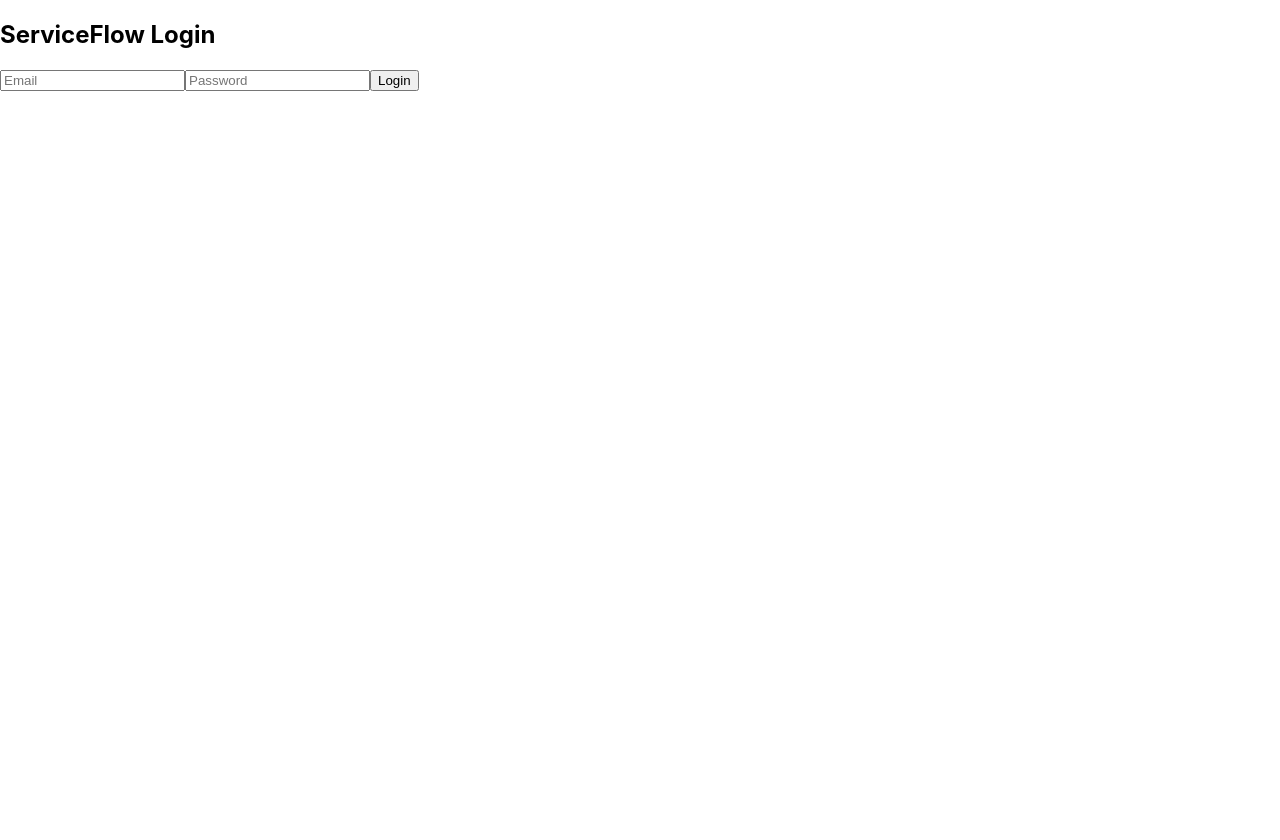
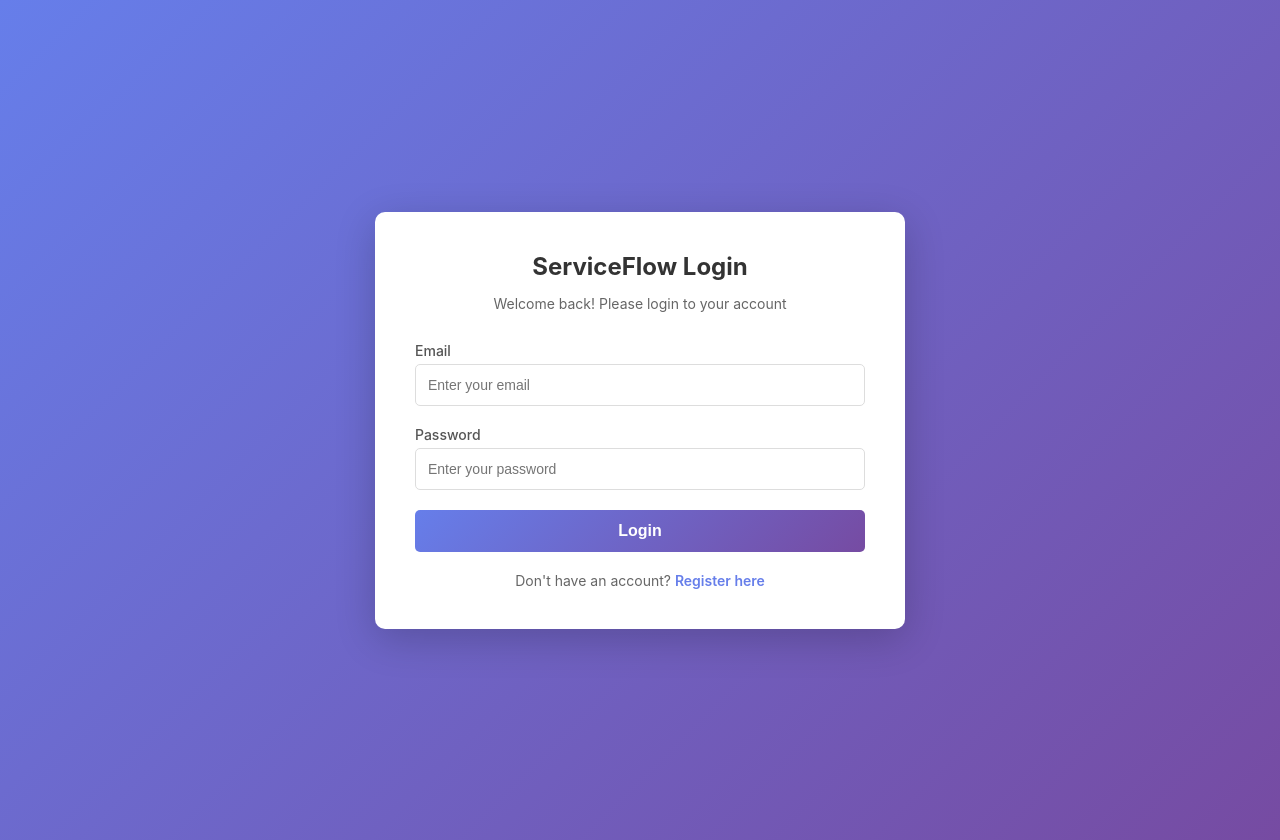
Before and after one commit to Mohamedriyas2411/JobTrack, a React (Create React App) app in the folder frontend/: page / in a window 1280 px wide. Before the commit the page ends 800 px from the top, so only its background shows below. Built offline with nearby package versions, Linux system fonts and the light colour scheme.

Commit message:
authentication module

```diff
--- /dev/null
+++ b/frontend/src/auth/Auth.css
@@ -0,0 +1,108 @@
+.auth-container {
+  min-height: 100vh;
+  display: flex;
+  align-items: center;
+  justify-content: center;
+  background: linear-gradient(135deg, #667eea 0%, #764ba2 100%);
+  padding: 20px;
+}
+
+.auth-card {
+  background: white;
+  padding: 40px;
+  border-radius: 10px;
+  box-shadow: 0 10px 40px rgba(0, 0, 0, 0.2);
+  width: 100%;
+  max-width: 450px;
+}
+
+.auth-card h2 {
+  margin: 0 0 10px 0;
+  color: #333;
+  text-align: center;
+}
+
+.auth-subtitle {
+  text-align: center;
+  color: #666;
+  margin-bottom: 30px;
+  font-size: 14px;
+}
+
+.form-group {
+  margin-bottom: 20px;
+}
+
+.form-group label {
+  display: block;
+  margin-bottom: 5px;
+  color: #555;
+  font-weight: 500;
+  font-size: 14px;
+}
+
+.form-group input,
+.form-group select {
+  width: 100%;
+  padding: 12px;
+  border: 1px solid #ddd;
+  border-radius: 5px;
+  font-size: 14px;
+  transition: border-color 0.3s;
+  box-sizing: border-box;
+}
+
+.form-group input:focus,
+.form-group select:focus {
+  outline: none;
+  border-color: #667eea;
+}
+
+.btn-primary {
+  width: 100%;
+  padding: 12px;
+  background: linear-gradient(135deg, #667eea 0%, #764ba2 100%);
+  color: white;
+  border: none;
+  border-radius: 5px;
+  font-size: 16px;
+  font-weight: 600;
+  cursor: pointer;
+  transition: transform 0.2s;
+}
+
+.btn-primary:hover:not(:disabled) {
+  transform: translateY(-2px);
+}
+
+.btn-primary:disabled {
+  opacity: 0.6;
+  cursor: not-allowed;
+}
+
+.error-message {
+  background: #fee;
+  color: #c33;
+  padding: 10px;
+  border-radius: 5px;
+  margin-bottom: 20px;
+  font-size: 14px;
+  text-align: center;
+}
+
+.auth-switch {
+  margin-top: 20px;
+  text-align: center;
+  color: #666;
+  font-size: 14px;
+}
+
+.auth-switch span {
+  color: #667eea;
+  cursor: pointer;
+  font-weight: 600;
+}
+
+.auth-switch span:hover {
+  text-decoration: underline;
+}
--- a/frontend/src/auth/Login.js
+++ b/frontend/src/auth/Login.js
@@ -1,22 +1,75 @@
 import { useState } from "react";
 import api from "../api/api";
+import "./Auth.css";
 
-function Login({ setRole }) {
+function Login({ setRole, onSwitchToRegister }) {
   const [email, setEmail] = useState("");
   const [password, setPassword] = useState("");
+  const [error, setError] = useState("");
+  const [loading, setLoading] = useState(false);
 
-  const handleLogin = async () => {
-    const res = await api.post("/auth/login", { email, password });
-    localStorage.setItem("token", res.data.token);
-    setRole(res.data.role);
+  const handleLogin = async (e) => {
+    e.preventDefault();
+    setError("");
+
+    if (!email || !password) {
+      setError("Please enter both email and password");
+      return;
+    }
+
+    try {
+      setLoading(true);
+      const res = await api.post("/auth/login", { email, password });
+      localStorage.setItem("token", res.data.token);
+      setRole(res.data.role);
+    } catch (err) {
+      setError(err.response?.data?.message || "Login failed");
+    } finally {
+      setLoading(false);
+    }
   };
 
   return (
-    <div>
-      <h2>ServiceFlow Login</h2>
-      <input placeholder="Email" onChange={e => setEmail(e.target.value)} />
-      <input type="password" placeholder="Password" onChange={e => setPassword(e.target.value)} />
-      <button onClick={handleLogin}>Login</button>
+    <div className="auth-container">
+      <div className="auth-card">
+        <h2>ServiceFlow Login</h2>
+        <p className="auth-subtitle">Welcome back! Please login to your account</p>
+
+        {error && <div className="error-message">{error}</div>}
+
+        <form onSubmit={handleLogin}>
+          <div className="form-group">
+            <label>Email</label>
+            <input
+              type="email"
+              placeholder="Enter your email"
+              value={email}
+              onChange={(e) => setEmail(e.target.value)}
+              required
+            />
+          </div>
+
+          <div className="form-group">
+            <label>Password</label>
+            <input
+              type="password"
+              placeholder="Enter your password"
+              value={password}
+              onChange={(e) => setPassword(e.target.value)}
+              required
+            />
+          </div>
+
+          <button type="submit" className="btn-primary" disabled={loading}>
+            {loading ? "Logging in..." : "Login"}
+          </button>
+        </form>
+
+        <div className="auth-switch">
+          Don't have an account?{" "}
+          <span onClick={onSwitchToRegister}>Register here</span>
+        </div>
+      </div>
     </div>
   );
 }
```
